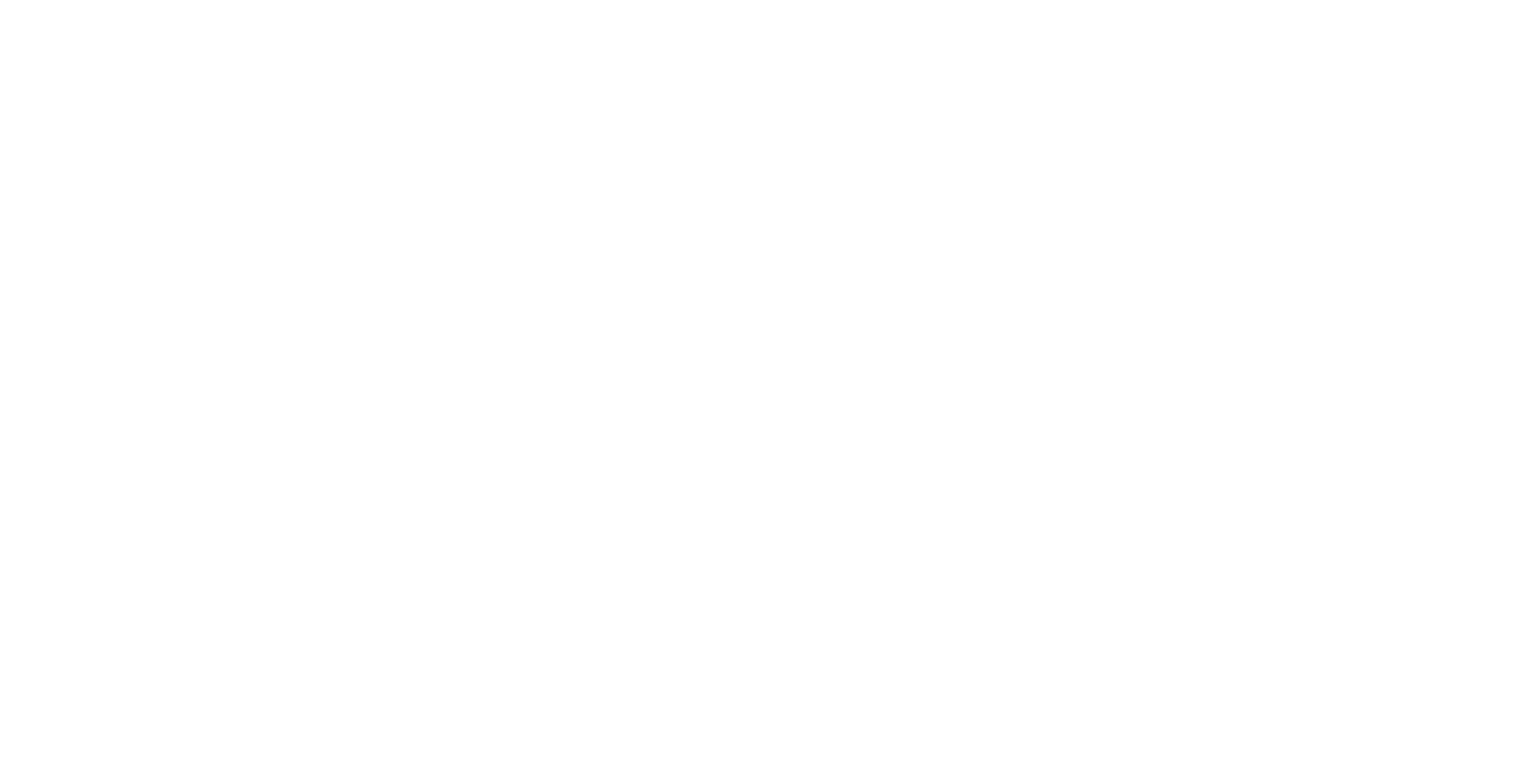
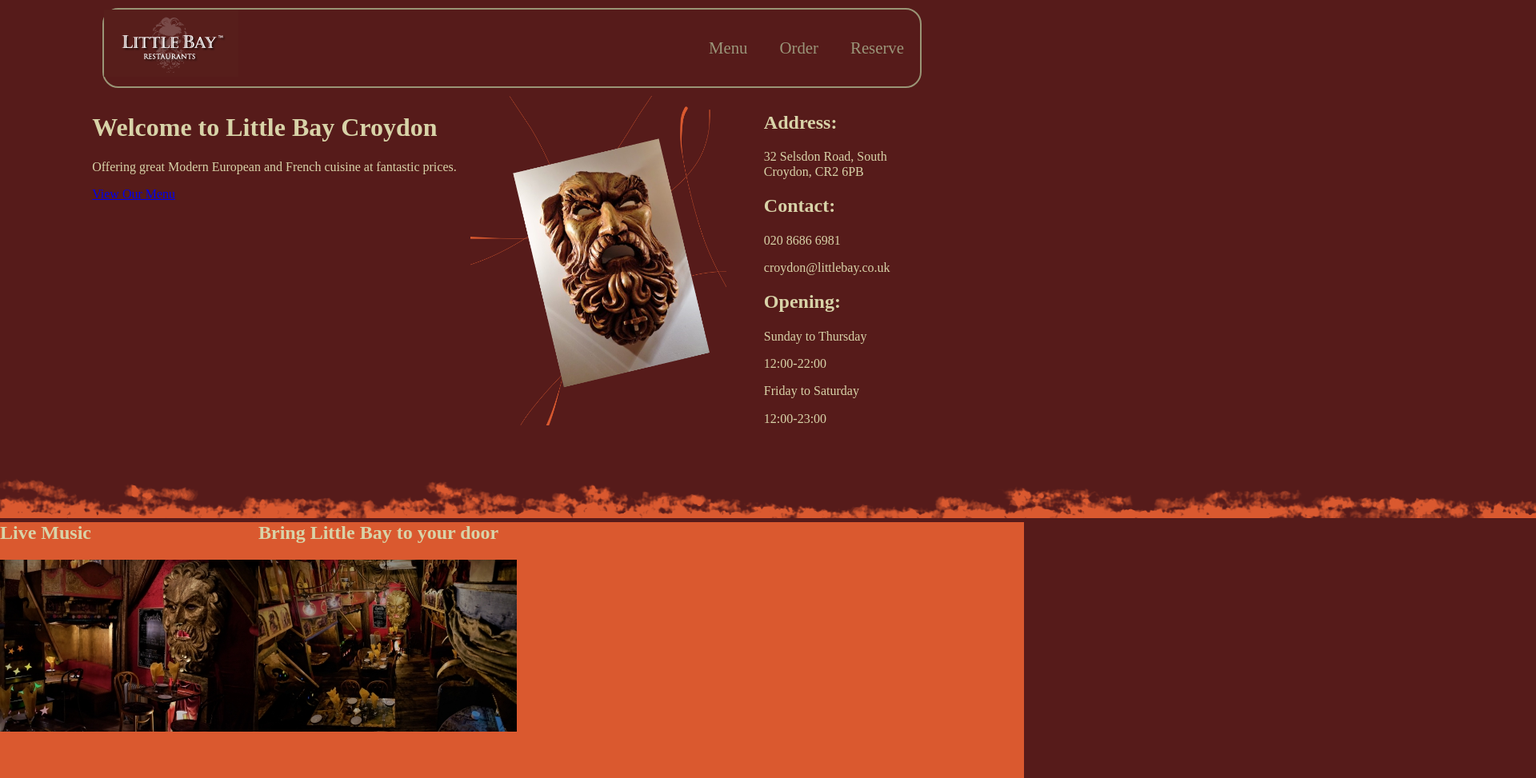
Before and after one commit to seekingcat/littlebay, a plain HTML site: page index.html in a window 1280 px wide. Shown: the top 973 px of the page at 80% size, 1920 px wide, since content can reach past the window. Before the commit the page ends 800 px from the top, so only its background shows below. Drawn offline with Linux system fonts and the light colour scheme.

Commit message:
html and styling

```diff
--- a/css/style.css
+++ b/css/style.css
@@ -5,7 +5,7 @@
 
 /* Clear fix hack */
 .clearfix:after {
-     content: ".";
+  content: '.';
   display: block;
   clear: both;
   visibility: hidden;
@@ -21,22 +21,83 @@
 /* BASE STYLES
 /*******************************************/
 
+/* colors {
+  #221F20
+  #DA592F
+  #561B1A
+  #9A9576
+  #D8D3A8
+} */
+
 body {
-
+  background-color: #561b1a;
+  color: #d8d3a8;
+  overflow: hidden;
 }
-
 
 /******************************************
 /* LAYOUT
 /*******************************************/
+/* header and nav styling */
+
 header {
+  display: flex;
+  width: 80%;
+  border: 2px solid #9a9576;
+  border-radius: 20px;
+  justify-content: space-between;
+  margin: 10px auto;
+}
 
+nav ul {
+  display: flex;
+}
 
+li {
+  list-style-type: none;
+  padding: 20px;
+  color: #9a9579;
+  font-size: 1.3em;
+}
+
+/* main section styling */
+
+main {
+  display: flex;
+  width: 82%;
+  margin: auto;
+}
+
+#intro {
+  width: 45%;
+}
+
+#heroImage {
+  width: 35%;
+}
+
+#heroImage img {
+  width: 20rem;
+}
+
+#restInfo {
+  width: 20%;
+}
+
+/* features styling */
+
+#features {
+  background-color: #da592f;
+  height: 40vh;
+  display: flex;
+}
+
+#features h2,
+#features section {
+  margin-top: 0;
 }
 
 footer {
-
-
 }
 /******************************************
 /* ADDITIONAL STYLES
--- a/index.html
+++ b/index.html
@@ -1,19 +1,69 @@
 <!DOCTYPE html>
 <html lang="en">
   <head>
-  	<meta charset="utf-8">
-  	<meta name="description" content="Your description goes here">
-  	<meta name="keywords" content="one, two, three">
-		<meta name="viewport" content="width=device-width, initial-scale=1">
+    <meta charset="utf-8" />
+    <meta name="description" content="Your description goes here" />
+    <meta name="keywords" content="one, two, three" />
+    <meta name="viewport" content="width=device-width, initial-scale=1" />
 
     <title>Blank Template</title>
 
     <!-- external CSS link -->
-		<link rel="stylesheet" href="css/normalize.css">
-		<link rel="stylesheet" href="css/style.css">
+    <link rel="stylesheet" href="css/normalize.css" />
+    <link rel="stylesheet" href="css/style.css" />
   </head>
   <body>
+    <header>
+      <div>
+        <img src="images/logo.png" />
+      </div>
+      <nav>
+        <ul>
+          <li>Menu</li>
+          <li>Order</li>
+          <li>Reserve</li>
+        </ul>
+      </nav>
+    </header>
+    <main>
+      <section id="intro">
+        <h1>Welcome to Little Bay Croydon</h1>
+        <p>
+          Offering great Modern European and French cuisine at fantastic prices.
+        </p>
+        <a href="https://www.littlebaycroydon.co.uk/menu/">View Our Menu</a>
+      </section>
+      <section id="heroImage">
+        <img src="images/maskBackground.png" alt="" />
+      </section>
+      <section id="restInfo">
+        <h2>Address:</h2>
+        <p>32 Selsdon Road, South Croydon, CR2 6PB</p>
 
+        <h2>Contact:</h2>
+        <p>020 8686 6981</p>
+        <p>croydon@littlebay.co.uk</p>
+
+        <h2>Opening:</h2>
+        <p>Sunday to Thursday</p>
+        <p>12:00-22:00</p>
+        <p>Friday to Saturday</p>
+        <p>12:00-23:00</p>
+      </section>
+    </main>
+    <img src="images/decDivider2.png" alt="" />
+    <section id="features">
+      <section>
+        <h2>Live Music</h2>
+        <p></p>
+        <img src="images/decor.jpg" alt="" />
+      </section>
+      <section>
+        <h2>Bring Little Bay to your door</h2>
+        <p></p>
+        <img src="images/decor2.jpg" alt="" />
+      </section>
+    </section>
     <script type="text/javascript" src="js/main.js"></script>
   </body>
 </html>
```
Also changed, not shown: images/Mask.jpg (added), images/booth.jpg (added), images/decDivider2.png (added), images/decor.jpg (added), images/decor2.jpg (added), images/decorativeDivider.png (added), images/landingpage.jpg (added), images/logo.PNG (added), images/maskBackground.png (added). Lines whose indentation alone changed are shown as unchanged.
